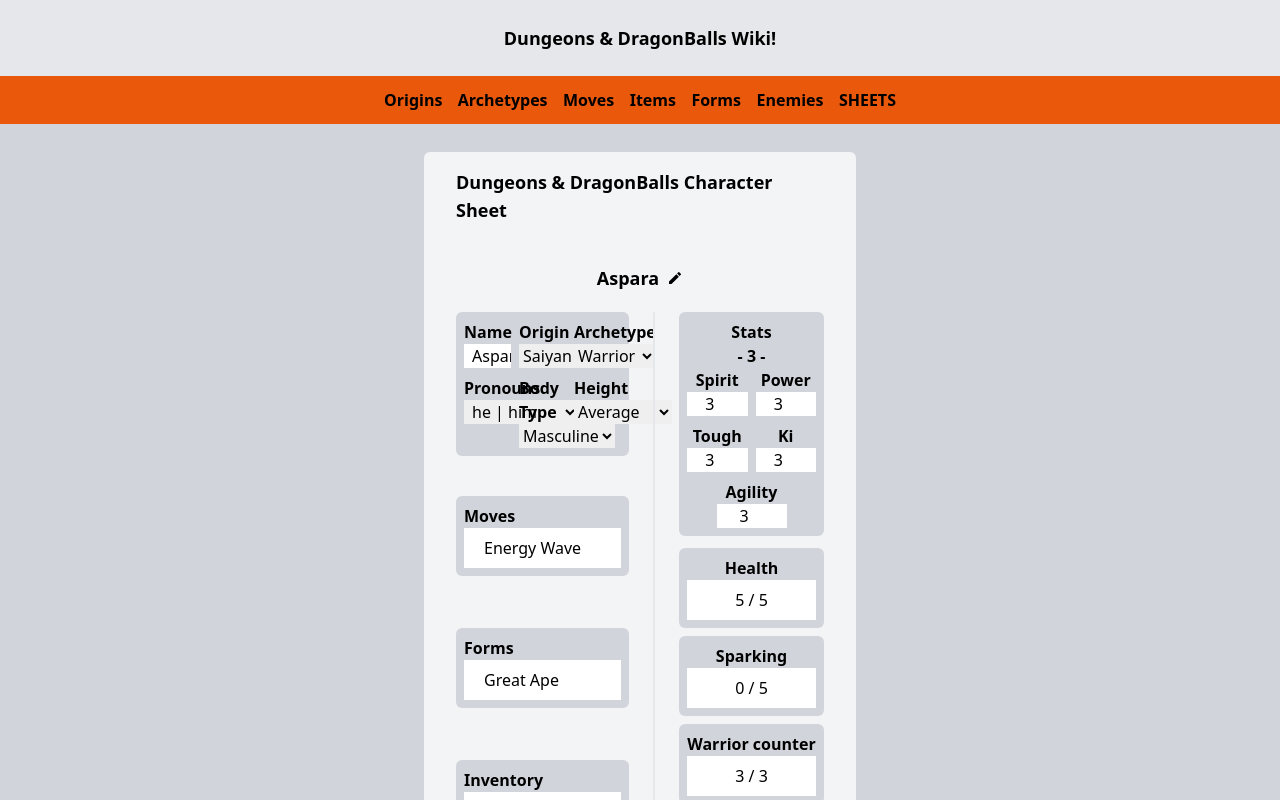
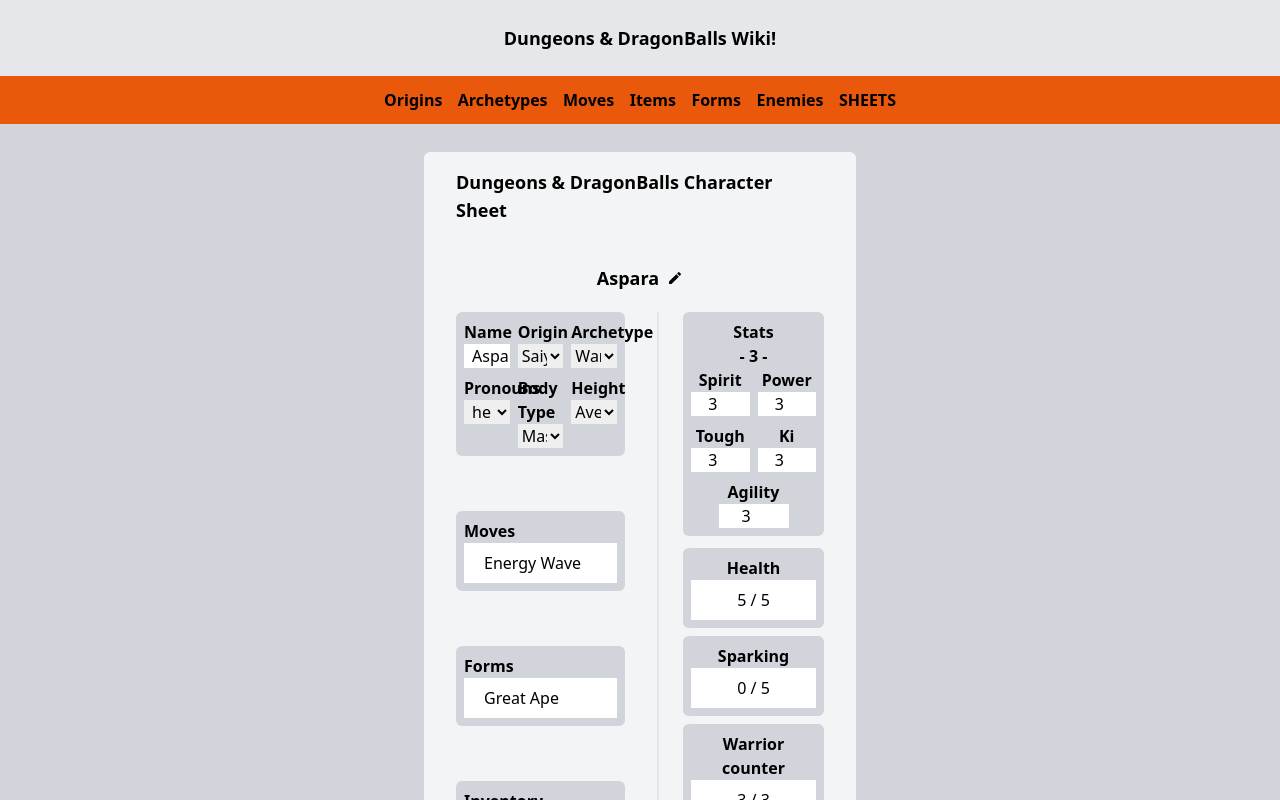
Before and after one commit to KylePep/ddbwiki, a Next.js app: page /sheet in a window 1280 px wide. Shown: the top 800 px of the page. Built offline with nearby package versions, Linux system fonts and the light colour scheme.

Commit message:
styling on attributes

```diff
--- a/app/sheet/Attributes.tsx
+++ b/app/sheet/Attributes.tsx
@@ -9,7 +9,7 @@
 export default function Attributes({form, handleChange}:formProps) {
   return (
     <div>
-    <div className='grid grid-cols-3 grid-flow-row gap-2 bg-gray-300 p-2 rounded-md'>
+    <div className='grid grid-cols-3 grid-flow-row gap-2 bg-gray-300 p-2 rounded-md mb-3'>
 
 
 <div>
@@ -22,7 +22,7 @@
 <div className=''>
     <label htmlFor="name" className='font-bold'>Origin </label>
       <div>
-        <select onChange={handleChange} value={form.origin} name="origin" id="origin">
+        <select className='w-full' onChange={handleChange} value={form.origin} name="origin" id="origin">
           {ORIGIN_TYPES.map((origin: any)=> (
         <option key={origin.title}>{origin.title}</option>
         ))}
@@ -34,7 +34,7 @@
 <div className=''>
     <label htmlFor="name" className='font-bold'>Archetype </label>
       <div>
-      <select onChange={handleChange} value={form.archetype} name="archetype" id="archetype">
+      <select className='w-full' onChange={handleChange} value={form.archetype} name="archetype" id="archetype">
           {ARCHETYPE_TYPES.map((arch: any)=> (
         <option key={arch.title}>{arch.title}</option>
         ))}
@@ -52,7 +52,7 @@
   <div>
     <label htmlFor="pronouns" className='font-bold'>Pronouns </label>
       <div>
-        <select onChange={handleChange} value={form.pronouns} className='ps-1' name="pronouns" id="pronouns">
+        <select  onChange={handleChange} value={form.pronouns} className='ps-1 w-full' name="pronouns" id="pronouns">
           <option value="he|him">he | him</option>
           <option value="she|her">she | her</option>
           <option value="they|them">they | them</option>
@@ -64,7 +64,7 @@
       <div>
     <label htmlFor="bodyType" className='font-bold'>Body Type </label>
       <div>
-          <select onChange={handleChange} value={form.bodyType} name="bodyType" id="bodyType">
+          <select className='w-full' onChange={handleChange} value={form.bodyType} name="bodyType" id="bodyType">
             <option value="masculine">Masculine</option>
             <option value="feminine">Feminine</option>
             <option value="neither">Neither</option>
@@ -75,7 +75,7 @@
       <div>
         <label htmlFor="height" className='font-bold'>Height </label>
           <div>
-              <select onChange={handleChange} value={form.height} name="height" id="height">
+              <select className='w-full' onChange={handleChange} value={form.height} name="height" id="height">
                 <option value="average">Average</option>
                 <option value="short">Short</option>
                 <option value="veryShort">Very Short</option>
--- a/app/sheet/page.tsx
+++ b/app/sheet/page.tsx
@@ -65,9 +65,9 @@
   }
 
   return (
-  <div className='bg-gray-100  px-8 py-4 rounded-md'>
+  <div className='bg-gray-100 px-8 py-4 rounded-md'>
 
-              <p className='mb-5 text-lg font-bold'>
+              <p className='mb-2 md:mb-5 text-lg font-bold'>
                 Dungeons & DragonBalls Character Sheet
               </p>
 
@@ -75,7 +75,7 @@
 
                 <Name form={form}/>
 
-          <div className='grid grid-rows-2 md:grid-rows-1 grid-flow-col'>
+          <div className='grid grid-rows-2 md:grid-rows-1 grid-flow-col gap-2'>
             <div className='flex flex-col justify-between pe-0 md:pe-6 '>
 
                 <Attributes form={form} handleChange={handleChange}/>
@@ -90,7 +90,7 @@
             </div>
 
 
-            <div className='flex flex-col border-none md:border-solid border-s-2 border-black-500 ps-0 md:ps-6 '>
+            <div className='flex flex-col border-none md:border-solid border-s-2 border-black-500 ps-0 md:ps-6'>
 
                 <Stats form={form} handleStatsChange={handleChange}/>
 
```
